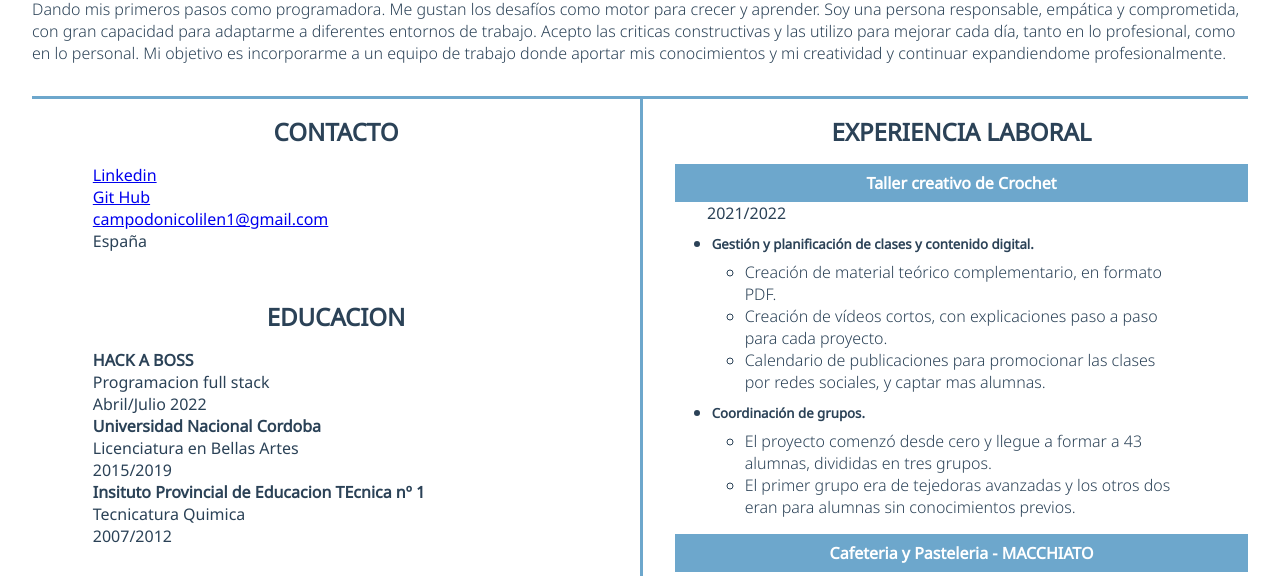
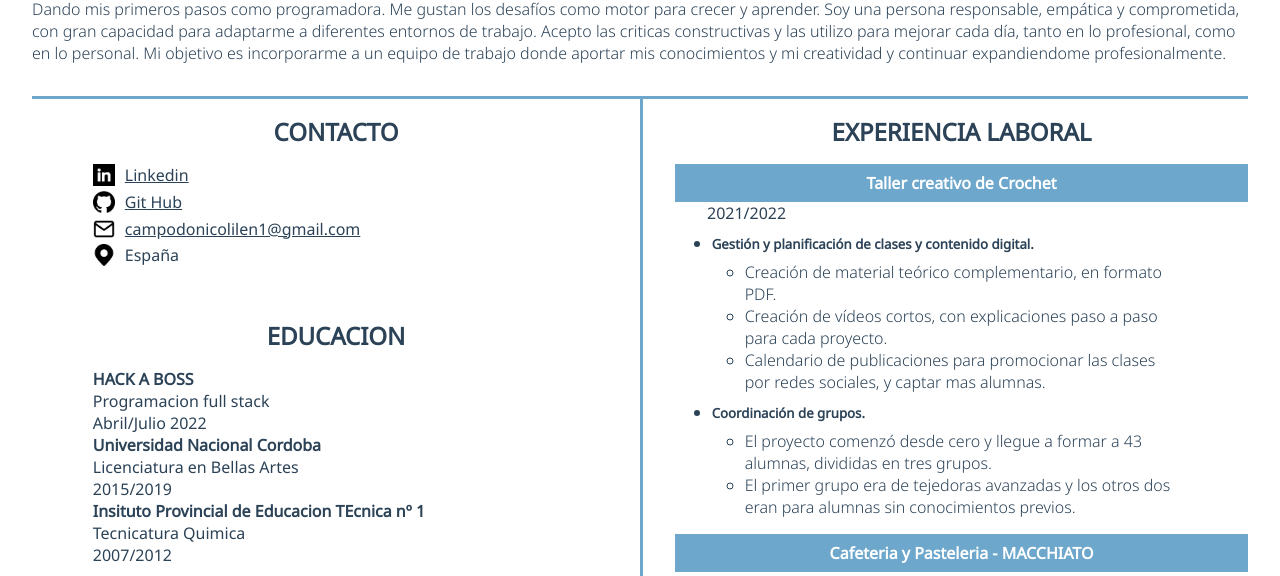
Before and after one commit to Lilenlilen/curriculum, a plain HTML site: page index.html in a window 1280 px wide. Shown: the part 158-734 px from the top of the page. Drawn offline with Linux system fonts and the light colour scheme.

Commit message:
add icons to contact links

```diff
--- a/index.html
+++ b/index.html
@@ -28,12 +28,18 @@
     <main>
       <section id="contacto">
         <h2>CONTACTO</h2>
-        <a href="www.linkedin.com/lilencampodonico">Linkedin</a>
-        <a href="https://github.com/Lilenlilen">Git Hub</a>
-        <a href="mailto:campodonicolilen@gmail.com"
-          >campodonicolilen1@gmail.com</a
-        >
-        <p>España</p>
+        <ul>
+          <li>
+            <a href="https://www.linkedin.com/in/lilencampodonico/">Linkedin</a>
+          </li>
+          <li><a href="https://github.com/Lilenlilen">Git Hub</a></li>
+          <li>
+            <a href="mailto:campodonicolilen@gmail.com"
+              >campodonicolilen1@gmail.com</a
+            >
+          </li>
+          <li><p>España</p></li>
+        </ul>
       </section>
 
       <section class="laboral">
--- a/style.css
+++ b/style.css
@@ -68,11 +68,45 @@ main > section h2 {
   padding: 1rem;
 }
 /*CONTACTO*/
-#contacto a {
-  display: block;
-  width: 100%;
+#contacto ul {
+  list-style-type: none;
 }
 
+#contacto ul li {
+  padding-bottom: 0.3rem;
+  padding-left: 2rem;
+  background-position: 0 0;
+  background-size: 1.4rem 1.4rem;
+  background-repeat: no-repeat;
+}
+
+#contacto ul li:nth-child(1) {
+  background-image: url("./images/linkedin.png");
+}
+
+#contacto ul li:nth-child(2) {
+  background-image: url("./images/github.png");
+}
+
+#contacto ul li:nth-child(3) {
+  background-image: url("./images/mail.png");
+}
+
+#contacto ul li:nth-child(4) {
+  background-image: url("./images/ubicacion.png");
+}
+
+#contacto a:link {
+  color: #2b4257;
+}
+
+#contacto a:visited {
+  color: #6da7cc;
+}
+
+#contacto a:hover {
+  color: #7c8186;
+}
 /*EXPERIENCIA LABORAL*/
 .laboral > ul {
   list-style: none;
```
Also changed, not shown: images/github.png (added), images/linkedin.png (added), images/mail.png (added), images/ubi2.png (added), images/ubicacion.png (added).
